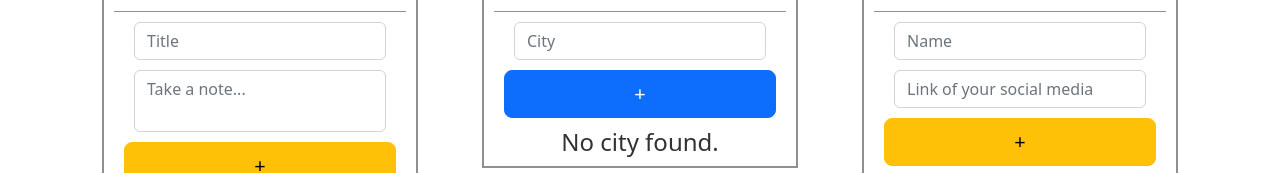
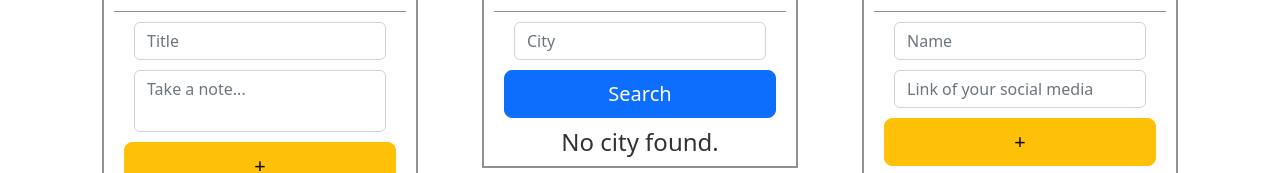
Before and after one commit to tolgaizdas/WidgetApp, a React (Create React App) app: page / in a window 1280 px wide. Shown: the part 429-602 px from the top of the page. Built offline with nearby package versions, Linux system fonts and the light colour scheme; no server answers.

Commit message:
button text changed

```diff
--- a/src/components/widgets/weather/SearchWeather.jsx
+++ b/src/components/widgets/weather/SearchWeather.jsx
@@ -16,7 +16,7 @@ export default function SearchWeather(props) {
         className="btn btn-primary btn-lg col-12"
         onClick={props.searchWeather}
       >
-        +
+        Search
       </button>
     </div>
   );
```
